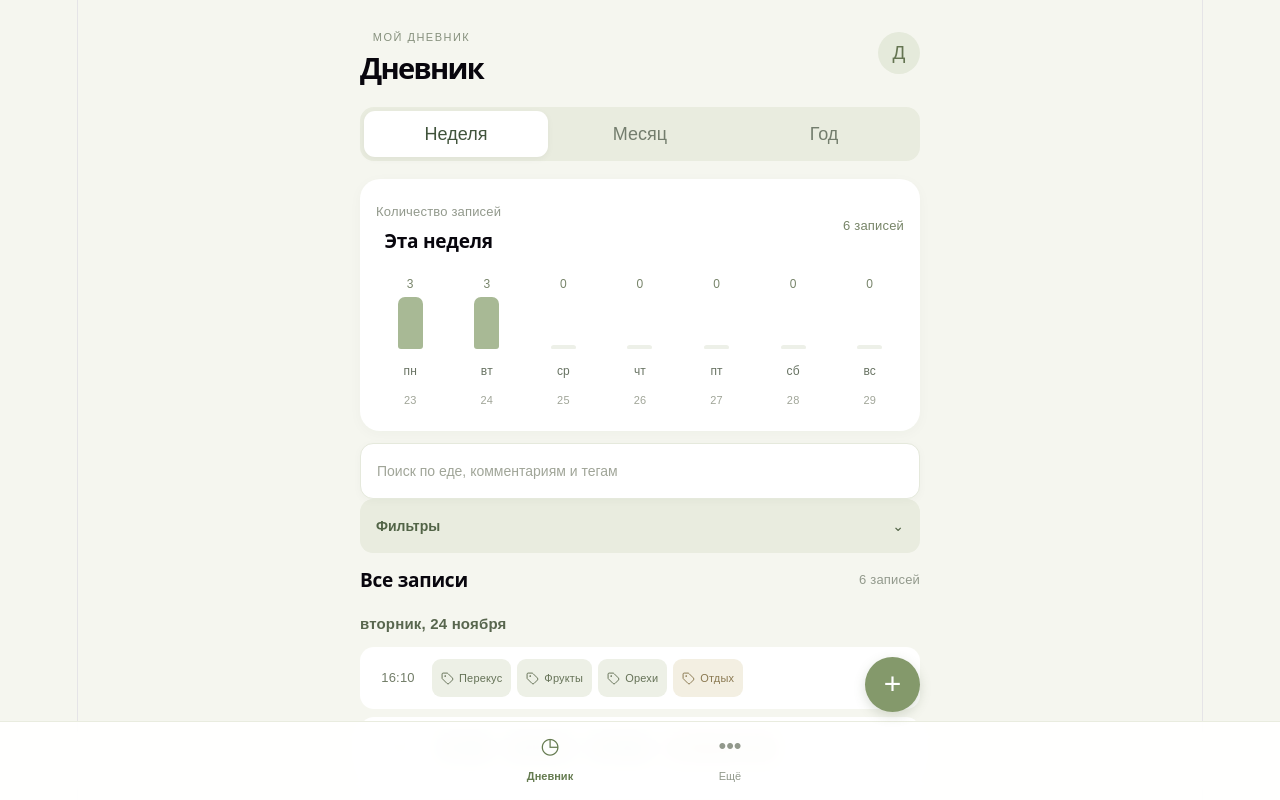
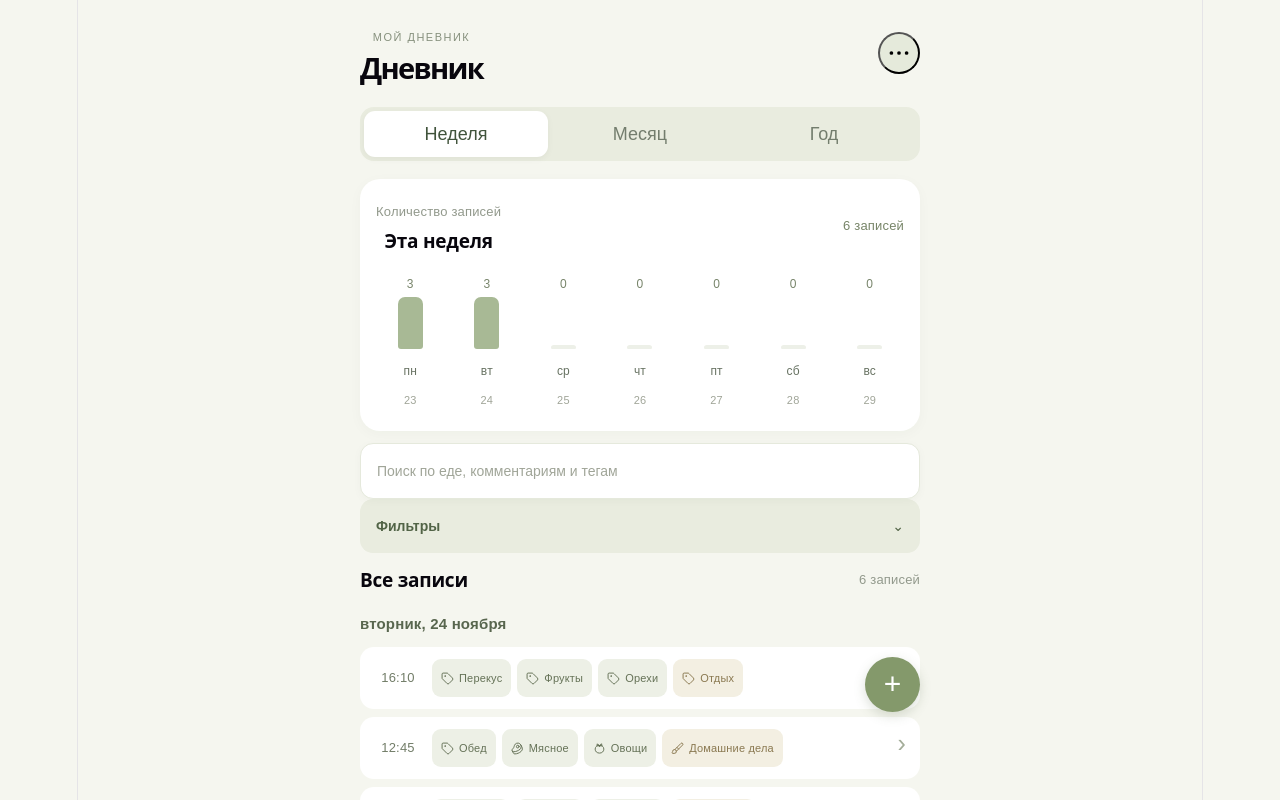
Before and after one commit to aannabella197-source/food-diary, a React (Vite) app: page / in a window 1280 px wide. Shown: the top 800 px of the page. Built offline with nearby package versions, Linux system fonts and the light colour scheme.

Commit message:
Move More sections into top-right menu

```diff
--- a/src/App.tsx
+++ b/src/App.tsx
@@ -184,6 +184,7 @@ function App() {
   const [entryComment, setEntryComment] = useState('');
   const [tab, setTab] = useState<Tab>('Дневник');
   const [settingsPage, setSettingsPage] = useState<string | null>(null);
+  const [moreMenuOpen, setMoreMenuOpen] = useState(false);
   const [aboutSections, setAboutSections] = useState({ storage: false, backup: false, export: false });
   const [foodTags, setFoodTags] = useState<string[]>(() => JSON.parse(localStorage.getItem('food-diary-food-tags') || 'null') || defaultFoodTags);
   const [activityTags, setActivityTags] = useState<string[]>(() => JSON.parse(localStorage.getItem('food-diary-activity-tags') || 'null') || defaultActivityTags);
@@ -908,7 +909,26 @@ function App() {
                 <h1>{settingsPage || tab}</h1>
               </div>
             </div>
-            <div className="profile-mark">Д</div>
+            <div className="more-menu-wrap">
+              <button className="profile-mark more-menu-button" type="button" aria-label="Открыть меню разделов" aria-expanded={moreMenuOpen} onClick={() => setMoreMenuOpen((open) => !open)}>
+                <svg viewBox="0 0 24 24" aria-hidden="true" focusable="false">
+                  <circle cx="5" cy="12" r="1.7" />
+                  <circle cx="12" cy="12" r="1.7" />
+                  <circle cx="19" cy="12" r="1.7" />
+                </svg>
+              </button>
+              {moreMenuOpen && (
+                <div className="more-menu">
+                  {['Управление тегами', 'Резервное копирование', 'Экспорт данных', 'Оформление', 'О приложении'].map((item) => (
+                    <button type="button" key={item} onClick={() => {
+                      setSettingsPage(item);
+                      setTab('Дневник');
+                      setMoreMenuOpen(false);
+                    }}>{item}</button>
+                  ))}
+                </div>
+              )}
+            </div>
           </header>
 
           <main>
@@ -1382,18 +1402,7 @@ function App() {
 
           {!settingsPage && <button className="add-button" aria-label="Добавить запись" onClick={openEditor}>+</button>}
 
-          {!settingsPage && <nav className="bottom-nav">
-            {(['Дневник', 'Ещё'] as Tab[]).map((item, index) => (
-              <button
-                key={item}
-                className={tab === item ? 'nav-item selected' : 'nav-item'}
-                onClick={() => { setSettingsPage(null); setTab(item); }}
-              >
-                <span className="nav-symbol">{['◷', '•••'][index]}</span>
-                <span>{item}</span>
-              </button>
-            ))}
-          </nav>}
+
         </>
       )}
     </div>
```
